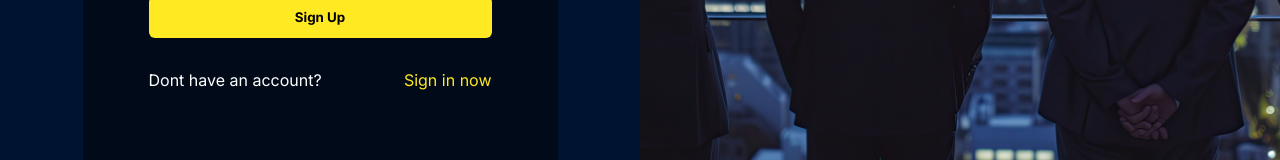
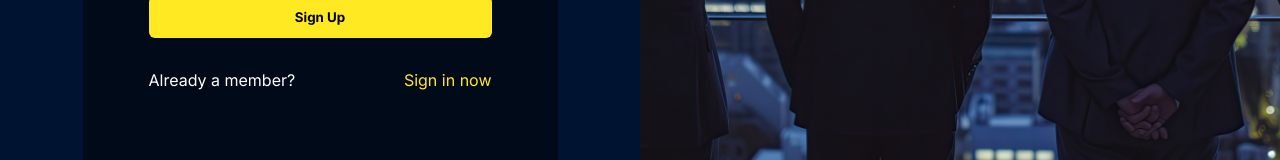
Before and after one commit to MelanyMFM/raise-app, a React (Vite) app: page /Register in a window 1280 px wide. Shown: the part 559-719 px from the top of the page. Built offline with nearby package versions, Linux system fonts and the light colour scheme.

Commit message:
correcion xd

```diff
--- a/src/views/Register/Register.jsx
+++ b/src/views/Register/Register.jsx
@@ -66,7 +66,7 @@ function Register(){
 
                         <button>Sign Up</button>
                         <div className= 'sign-up'>
-                            <p>Dont have an account?</p>
+                            <p>Already a member?</p>
                             <Link className="amarillo" to = {'/Login'}>Sign in now</Link>
                         </div>
                     </form>
```
